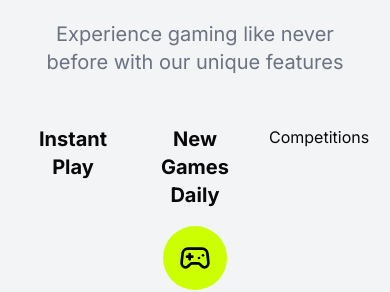
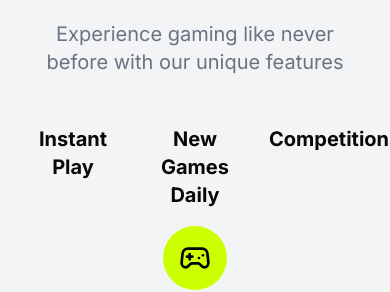
Before and after one commit to codify4/sneaky-games, a Next.js app: page / in a window 390 px wide. Shown: the part 1204-1496 px from the top of the page. Built offline with nearby package versions, Linux system fonts and the light colour scheme.

Commit message:
small changes

```diff
--- a/app/page.tsx
+++ b/app/page.tsx
@@ -61,7 +61,7 @@ export default function Page() {
                 <tr className="grid grid-cols-3 gap-6 md:gap-8 lg:gap-12">
                   <th className="font-normal pb-4"><h3 className="text-xl font-bold">Instant Play</h3></th>
                   <th className="font-normal pb-4"><h3 className="text-xl font-bold">New Games Daily</h3></th>
-                  <th className="font-normal pb-4">Competitions</th>
+                  <th className="font-normal pb-4"><h3 className="text-xl font-bold">Competitions</h3></th>
                 </tr>
               </thead>
               <tbody>
@@ -96,13 +96,13 @@ export default function Page() {
       </section>
 
       <section className="flex items-center justify-center flex-col w-full py-12 bg-gray-50">
-        <div className="flex items-center justify-center flex-col mx-auto w-1/2">
+        <div className="flex items-center justify-center flex-col lg:mx-auto w-11/12 lg:w-1/2">
           <h2 className="text-3xl font-bold mb-8 text-center">Featured Content</h2>
           <div className="w-full flex flex-col items-center justify-center">
             {/* Game Preview */}
             <div className="flex items-center justify-center flex-col rounded-lg overflow-hidden w-full">
               <h3 className="text-xl font-semibold mb-4 px-4 pt-4">Game Preview</h3>
-              <iframe src="https://player.twitch.tv/?channel=ninja&parent=sneaky-games.vercel.app" frameBorder="0" allowFullScreen={true} scrolling="no" height="378" width="620"></iframe>
+              <iframe src="https://player.twitch.tv/?channel=ninja&parent=sneaky-games.vercel.app" frameBorder="0" allowFullScreen={true} scrolling="no" height="378" width="100%"></iframe>
             </div>
 
             {/* Game Soundtrack */}
```
